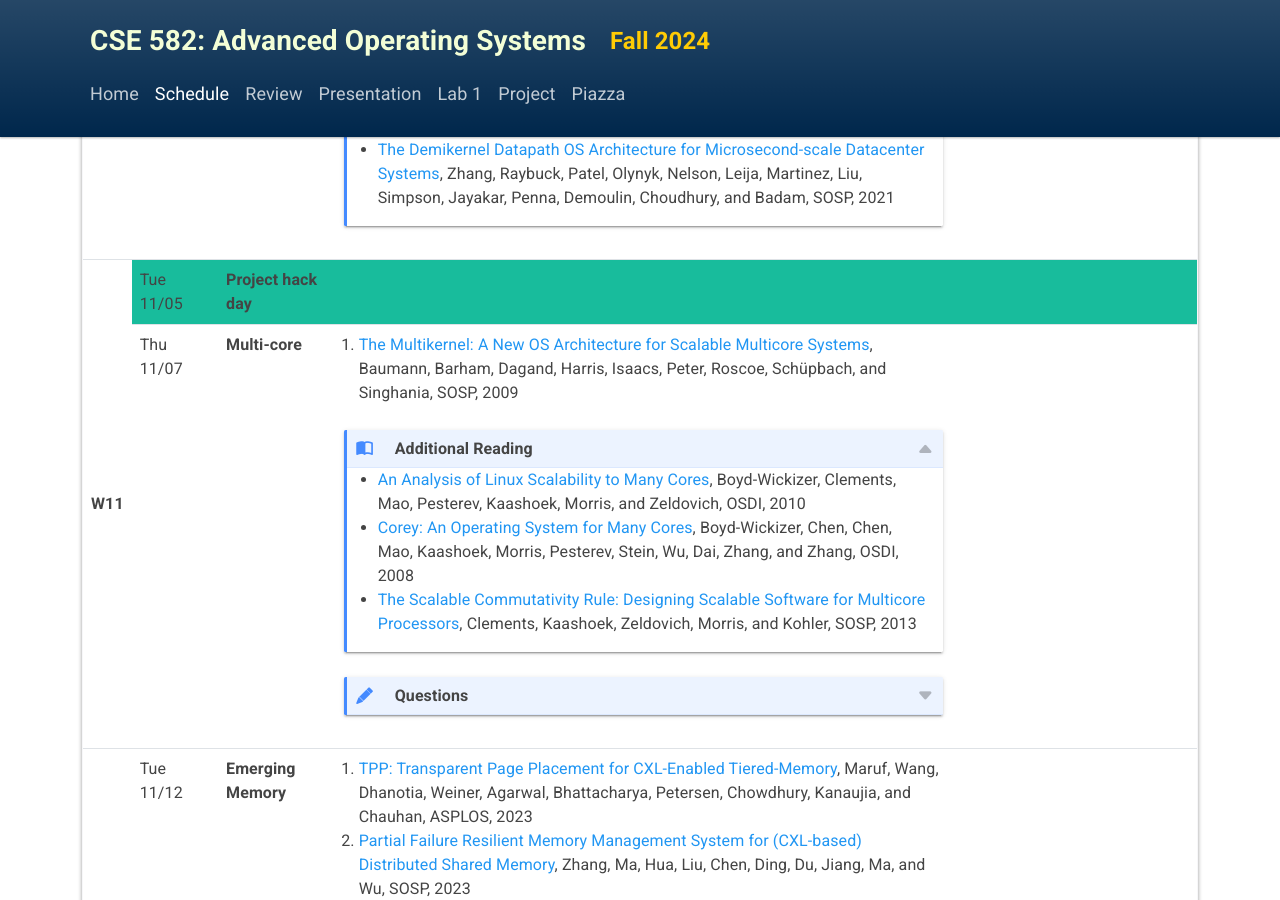
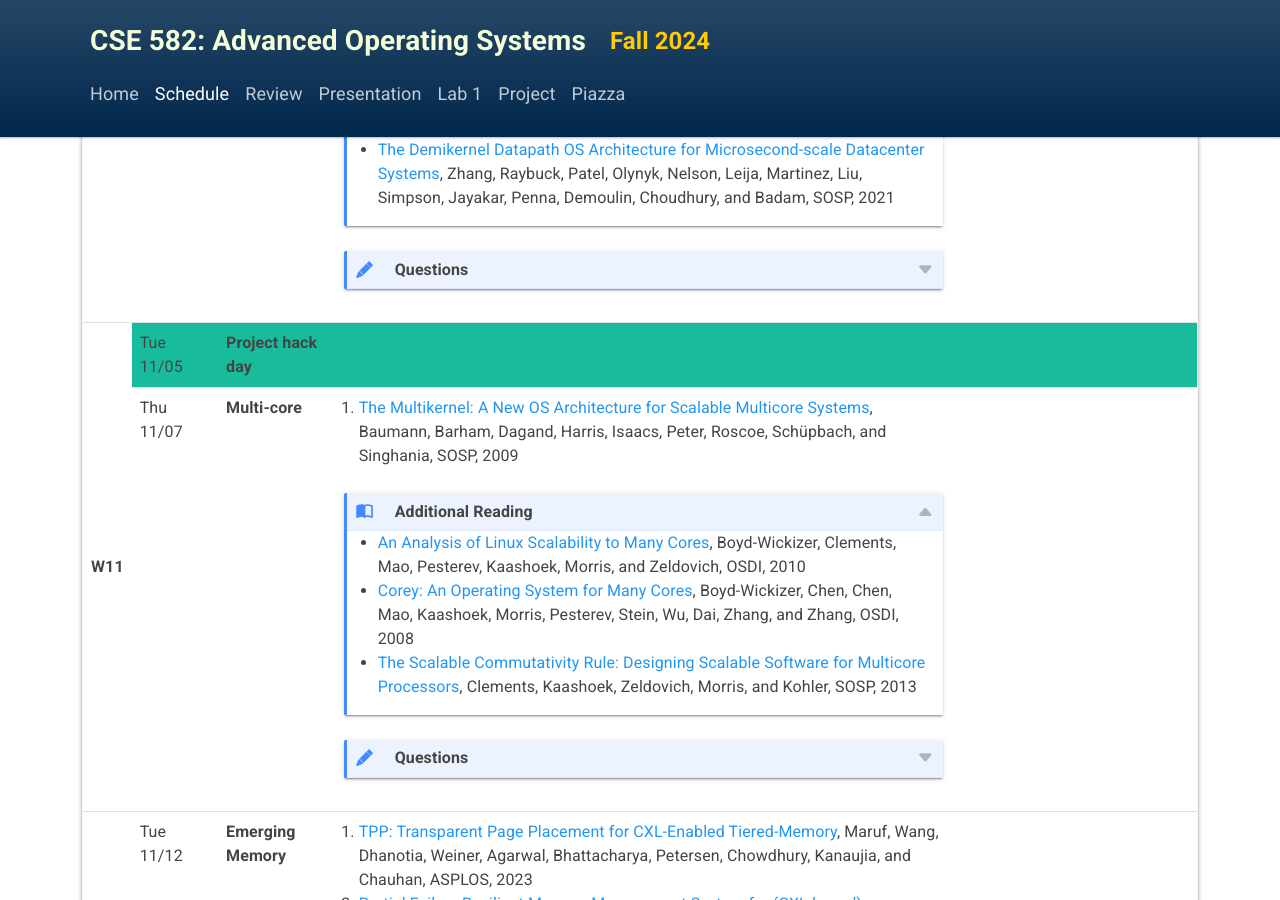
Before and after one commit to eecs582/eecs582.github.io, a Jekyll site: the page built from schedule.html, in a window 1280 px wide and 900 px high, scrolled down 6205 px. Built offline with Jekyll 4.4.1, drawn with Linux system fonts in a browser that asks for light colours.

Commit message:
add question

```diff
--- a/schedule.html
+++ b/schedule.html
@@ -538,6 +538,15 @@
             <li><a href="https://irenezhang.net/papers/demikernel-sosp21.pdf">The Demikernel Datapath OS Architecture for Microsecond-scale Datacenter Systems</a>, Zhang, Raybuck, Patel, Olynyk, Nelson, Leija, Martinez, Liu, Simpson, Jayakar, Penna, Demoulin, Choudhury, and Badam, SOSP, 2021</li>
           </ul>
         </details>
+        <details>
+          <summary>Questions</summary>
+          <p>
+          <strong>Shenango</strong>
+          <ul>
+            <li>Q: Compare and contrast Shenango with Shinjuku</li>
+          </ul>
+          </p>
+        </details>
       </td>
       <td></td>
       <td></td>
```
Also changed, not shown: other parts of schedule.html (+1 -1 lines).
